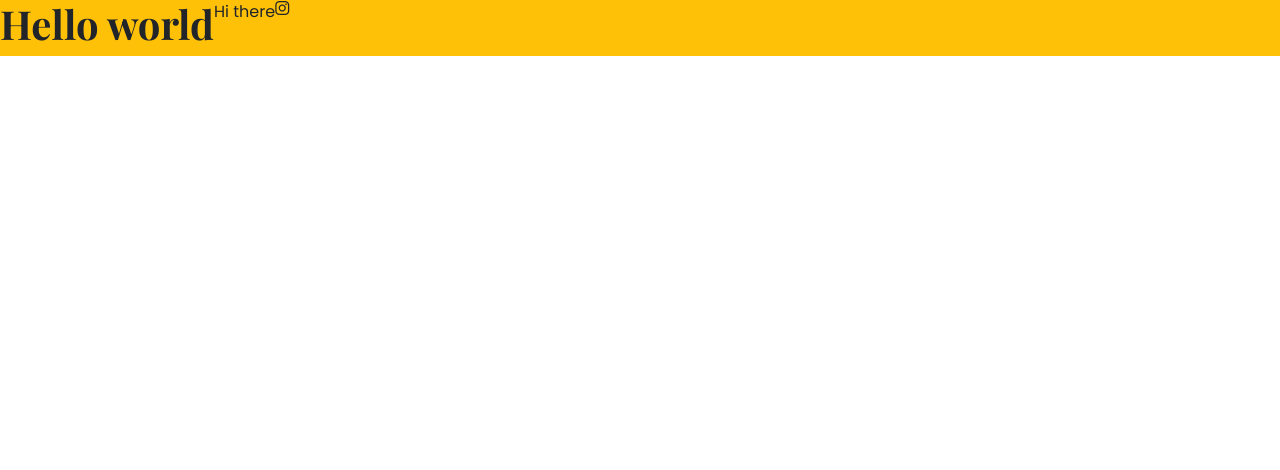
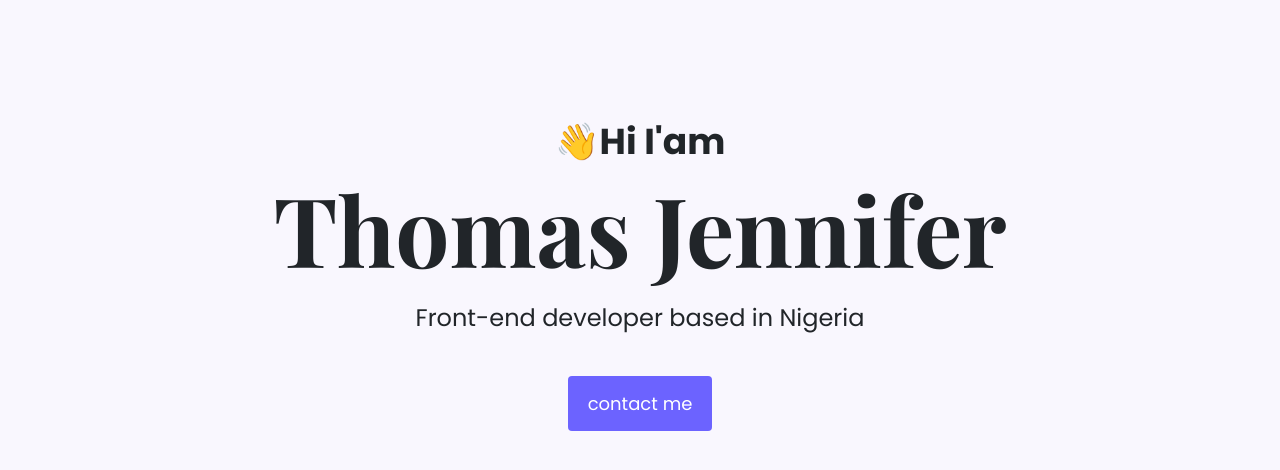
Before and after one commit to ogechi3/portfolio, a plain HTML site: page index.html in a window 1280 px wide. Drawn offline with nearby package versions, Linux system fonts and the light colour scheme.

Commit message:
added styling to the page

```diff
--- a/css/styles.css
+++ b/css/styles.css
@@ -1,8 +1,39 @@
+:root {
+  --secondary-color: #6c63ff;
+  --domain-color: #f9f7fe;
+  --default-font: "Poppins", sans-serif;
+  --header-font: "Playfair Display", serif;
+}
+body {
+  font-family: "Poppins", sans-serif;
+}
+
 h1 {
-  font-family: "Playfair Display", serif;
+  font-family: var(--header-font);
   font-weight: 700;
+  font-size: 96px;
+}
+h2 {
+  font-family: var(--default-font);
+  font-weight: 700;
+  font-size: 36px;
 }
 p {
   font-family: "Poppins", sans-serif;
   font-weight: 400;
+  font-size: 24px;
+  line-height: 2;
 }
+.hero {
+  text-align: center;
+  background: var(--domain-color);
+  padding: 120px 20px;
+}
+.btn-secondary {
+  background: var(--secondary-color);
+  color: white;
+  padding: 15px 20px;
+  border-radius: 4px;
+  text-decoration: none;
+  font-size: 18px;
+}
--- a/index.html
+++ b/index.html
@@ -23,11 +23,12 @@
       crossorigin="anonymous"
     ></script>
   </head>
-  <body >
-    <div class="d-flex bg-warning">
-    <h1>Hello world</h1>
-    <p>Hi there</p>
-    <i class="fa-brands fa-instagram"></i>
+  <body>
+    <div class="hero text-center">
+      <h2>👋Hi I'am</h2>
+      <h1>Thomas Jennifer</h1>
+      <p class="mb-5">Front-end developer based in Nigeria</p>
+      <a href="#" class="btn-secondary">contact me</a>
     </div>
   </body>
 </html>
```
